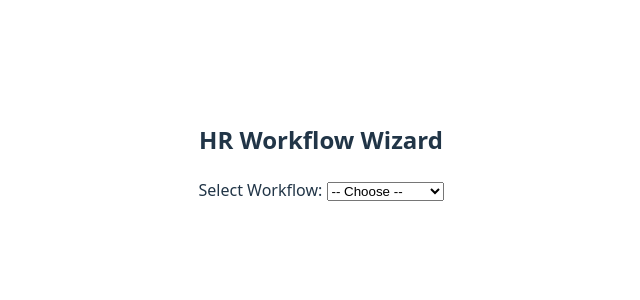
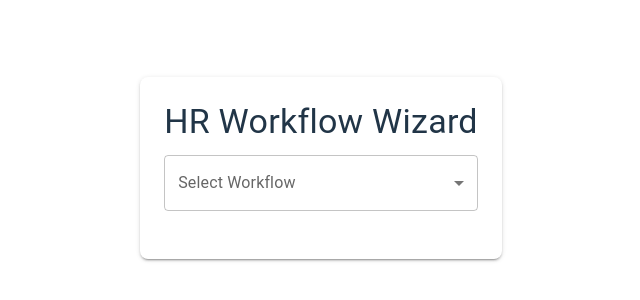
Before and after one commit to snerks/hr-workflow-app, a React (Vite) app: page / in a window 1280 px wide. Shown: the part 248-548 px from the top of the page, without its empty margins (319-959 px from the left). Built offline with nearby package versions, Linux system fonts and the light colour scheme.

Commit message:
First Material Workflow Steps

```diff
--- a/src/Workflow.tsx
+++ b/src/Workflow.tsx
@@ -1,6 +1,15 @@
 import { useState, useEffect } from 'react';
-import './Workflow.css';
 import type { Workflow } from './models';
+import Box from '@mui/material/Box';
+import Typography from '@mui/material/Typography';
+import Select from '@mui/material/Select';
+import MenuItem from '@mui/material/MenuItem';
+import FormControl from '@mui/material/FormControl';
+import InputLabel from '@mui/material/InputLabel';
+import Button from '@mui/material/Button';
+import Stepper from '@mui/material/Stepper';
+import Step from '@mui/material/Step';
+import StepLabel from '@mui/material/StepLabel';
 
 // Helper to load workflows from JSON
 async function fetchWorkflows(): Promise<Workflow[]> {
@@ -24,42 +33,54 @@ export default function WorkflowWizard() {
     }, [selectedWorkflowId]);
 
     return (
-        <div className="workflow-container">
-            <h2>HR Workflow Wizard</h2>
-            <label>
-                Select Workflow:{' '}
-                <select
+        <Box sx={{ maxWidth: 700, mx: 'auto', mt: 4, p: 3, bgcolor: 'background.paper', borderRadius: 2, boxShadow: 2 }}>
+            <Typography variant="h4" gutterBottom>HR Workflow Wizard</Typography>
+            <FormControl fullWidth sx={{ mb: 3 }}>
+                <InputLabel id="workflow-select-label">Select Workflow</InputLabel>
+                <Select
+                    labelId="workflow-select-label"
                     value={selectedWorkflowId}
+                    label="Select Workflow"
                     onChange={e => setSelectedWorkflowId(e.target.value)}
                 >
-                    <option value="">-- Choose --</option>
+                    <MenuItem value="">-- Choose --</MenuItem>
                     {workflows.map(w => (
-                        <option key={w.id} value={w.id}>{w.name}</option>
+                        <MenuItem key={w.id} value={w.id}>{w.name}</MenuItem>
                     ))}
-                </select>
-            </label>
+                </Select>
+            </FormControl>
             {selectedWorkflow && (
-                <div className="wizard">
-                    <h3>{selectedWorkflow.name}</h3>
-                    <p>{selectedWorkflow.description}</p>
-                    <div className="wizard-step">
-                        <div className={`workflow-step workflow-step-${selectedWorkflow.steps[currentStep].actor.toLowerCase()}`}>
-                            <strong>{selectedWorkflow.steps[currentStep].actor}:</strong> {selectedWorkflow.steps[currentStep].description}
-                        </div>
-                        <div className="wizard-controls">
-                            <button
-                                onClick={() => setCurrentStep(s => Math.max(0, s - 1))}
-                                disabled={currentStep === 0}
-                            >Previous</button>
-                            <span> Step {currentStep + 1} of {selectedWorkflow.steps.length} </span>
-                            <button
-                                onClick={() => setCurrentStep(s => Math.min(selectedWorkflow.steps.length - 1, s + 1))}
-                                disabled={currentStep === selectedWorkflow.steps.length - 1}
-                            >Next</button>
-                        </div>
-                    </div>
-                </div>
+                <Box>
+                    <Typography variant="h5" gutterBottom>{selectedWorkflow.name}</Typography>
+                    <Typography variant="body1" sx={{ mb: 2 }}>{selectedWorkflow.description}</Typography>
+                    <Stepper activeStep={currentStep} alternativeLabel sx={{ mb: 3 }}>
+                        {selectedWorkflow.steps.map((step, idx) => (
+                            <Step key={step.id}>
+                                <StepLabel>{step.actor}</StepLabel>
+                            </Step>
+                        ))}
+                    </Stepper>
+                    <Box sx={{ p: 2, mb: 2, bgcolor: 'grey.100', borderRadius: 1 }}>
+                        <Typography variant="subtitle1" sx={{ fontWeight: 600 }}>{selectedWorkflow.steps[currentStep].actor}:</Typography>
+                        <Typography variant="body1">{selectedWorkflow.steps[currentStep].description}</Typography>
+                    </Box>
+                    <Box sx={{ display: 'flex', justifyContent: 'space-between' }}>
+                        <Button
+                            variant="contained"
+                            onClick={() => setCurrentStep(s => Math.max(0, s - 1))}
+                            disabled={currentStep === 0}
+                        >Previous</Button>
+                        <Typography variant="body2" sx={{ alignSelf: 'center' }}>
+                            Step {currentStep + 1} of {selectedWorkflow.steps.length}
+                        </Typography>
+                        <Button
+                            variant="contained"
+                            onClick={() => setCurrentStep(s => Math.min(selectedWorkflow.steps.length - 1, s + 1))}
+                            disabled={currentStep === selectedWorkflow.steps.length - 1}
+                        >Next</Button>
+                    </Box>
+                </Box>
             )}
-        </div>
+        </Box>
     );
 }
```
